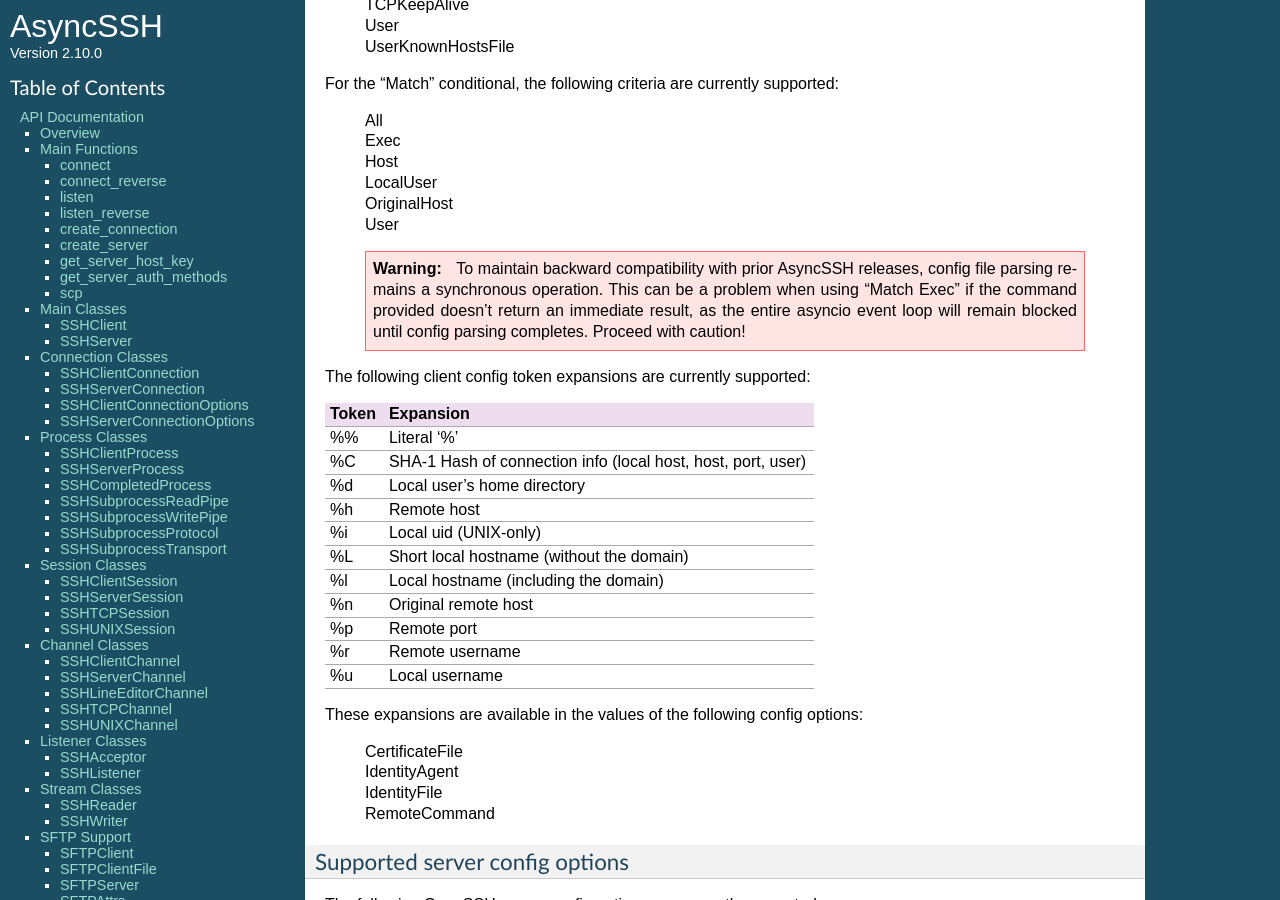
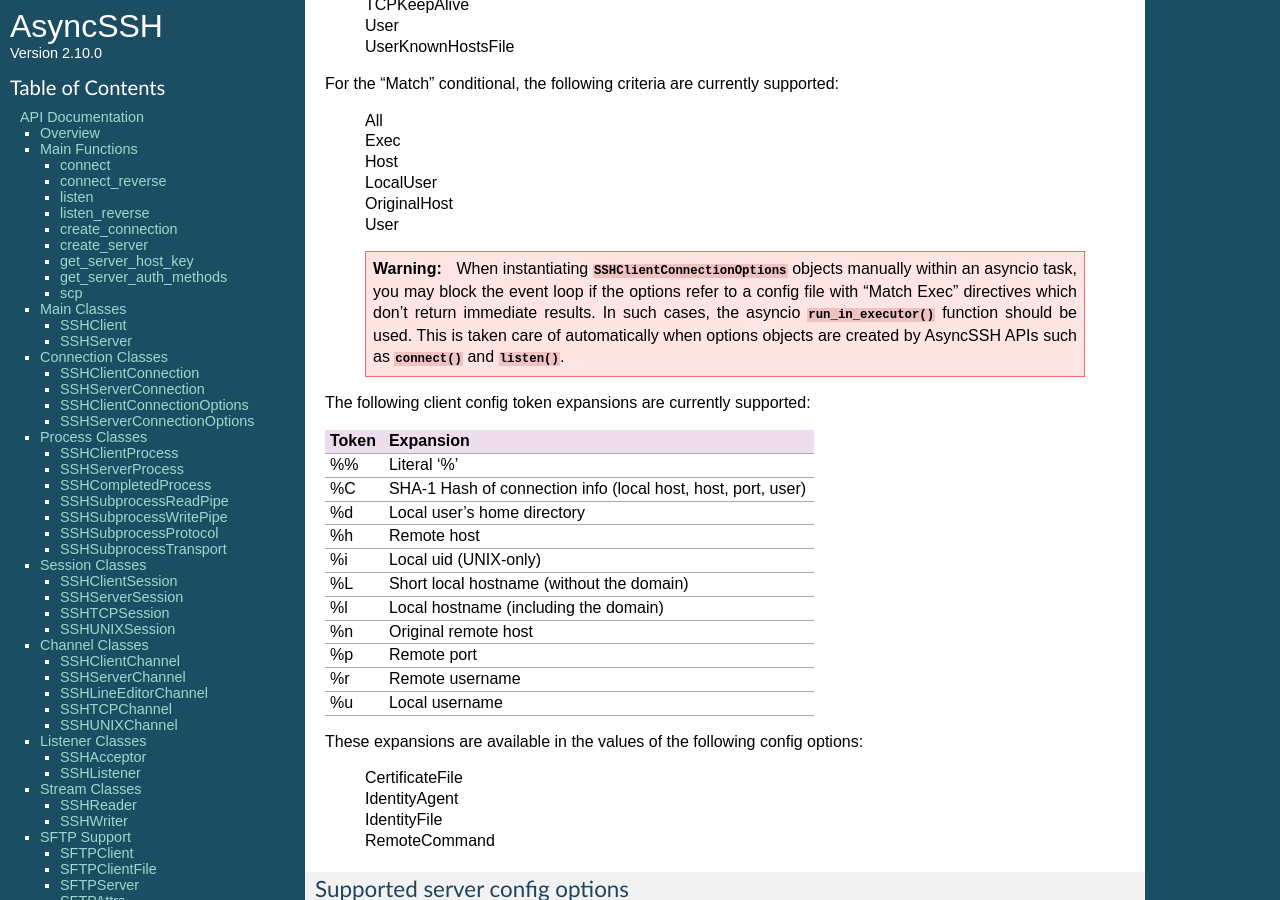
Before and after one commit to ronf/asyncssh, a Sphinx documentation site: the page built from docs/api.rst, in a window 1280 px wide and 900 px high, scrolled down 16398 px. Built offline with Sphinx 7.4.7, drawn with Linux system fonts in a browser that asks for light colours; some of the changed text lies outside the part shown.

Commit message:
Update AsyncSSH APIs to use run_in_evecutor to create options objects
This commit changes the AsyncSSH API calls which construct
SSHClientConnectionOptions and SSHServerConnectionOptions objects to
use run_in_executor(), to avoid blocking the event loop if the
"Match Exec" config directive is used to run a command which doesn't
return immediately.

Applications which construct their own options objects from within an
asyncio task may still need to call run_in_executor() to avoid
blocking other tasks during config parsing.

```diff
--- a/docs/api.rst
+++ b/docs/api.rst
@@ -1737,12 +1737,14 @@ For the "Match" conditional, the following criteria are currently supported:
   | OriginalHost
   | User
 
-  .. warning:: To maintain backward compatibility with prior AsyncSSH
-               releases, config file parsing remains a synchronous
-               operation. This can be a problem when using "Match Exec"
-               if the command provided doesn't return an immediate result,
-               as the entire asyncio event loop will remain blocked until
-               config parsing completes. Proceed with caution!
+  .. warning:: When instantiating :class:`SSHClientConnectionOptions`
+               objects manually within an asyncio task, you may block
+               the event loop if the options refer to a config file with
+               "Match Exec" directives which don't return immediate
+               results. In such cases, the asyncio `run_in_executor()`
+               function should be used. This is taken care of automatically
+               when options objects are created by AsyncSSH APIs such as
+               :func:`connect` and :func:`listen`.
 
 The following client config token expansions are currently supported:
 
@@ -1818,12 +1820,14 @@ For the "Match" conditional, the following criteria are currently supported:
   | LocalPort
   | User
 
-  .. warning:: To maintain backward compatibility with prior AsyncSSH
-               releases, config file parsing remains a synchronous
-               operation. This can be a problem when using "Match Exec"
-               if the command provided doesn't return an immediate result,
-               as the entire asyncio event loop will remain blocked until
-               config parsing completes. Proceed with caution!
+  .. warning:: When instantiating :class:`SSHServerConnectionOptions`
+               objects manually within an asyncio task, you may block
+               the event loop if the options refer to a config file with
+               "Match Exec" directives which don't return immediate
+               results. In such cases, the asyncio `run_in_executor()`
+               function should be used. This is taken care of automatically
+               when options objects are created by AsyncSSH APIs such as
+               :func:`connect` and :func:`listen`.
 
 The following server config token expansions are currently supported:
 
```
Also changed, not shown: 1 other file.
